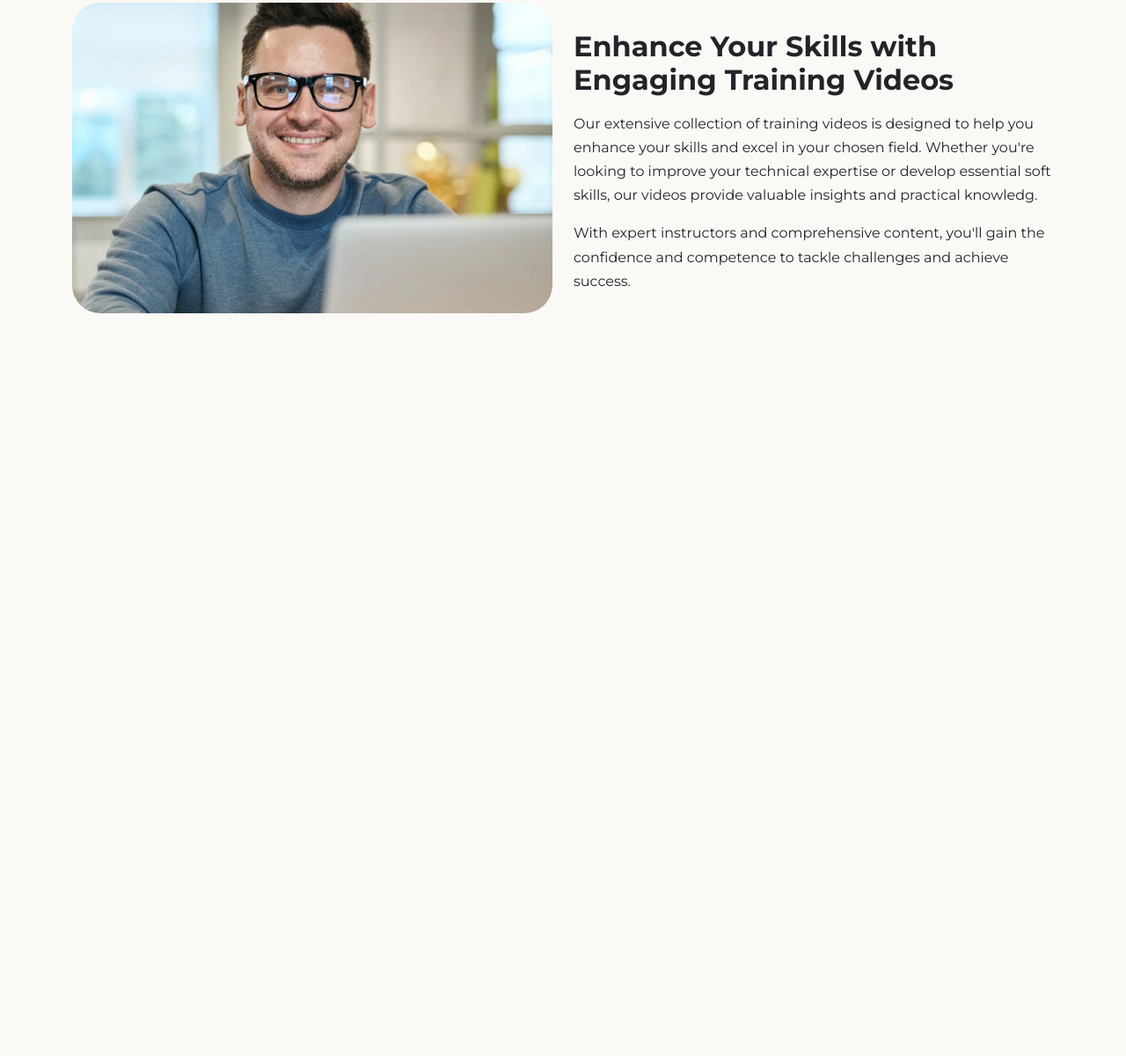
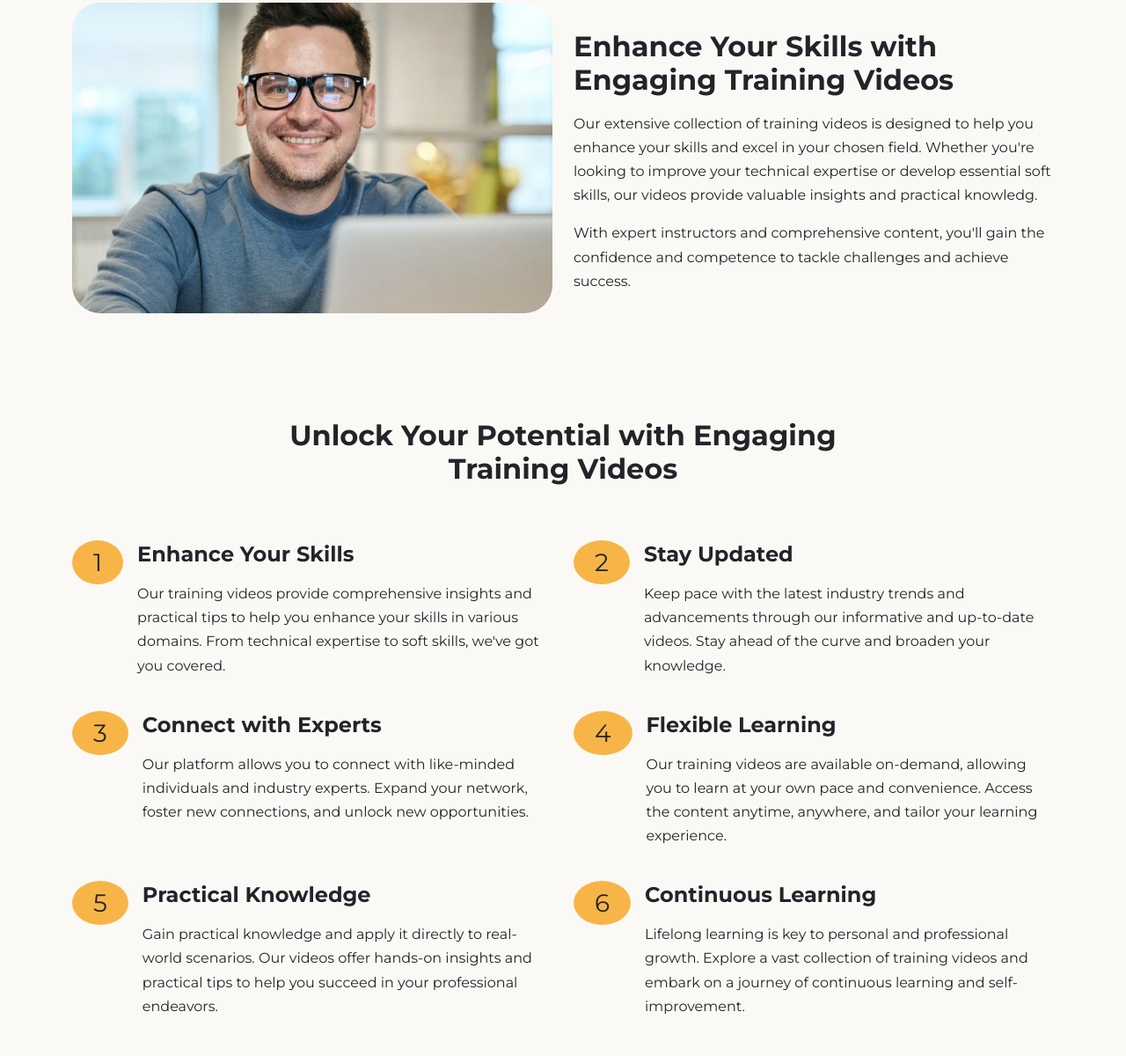
Before and after one commit to s-khodjaev/corso-website, a website: page index.html in a window 1280 px wide. Shown: the part 1685-2885 px from the top of the page at 88% size. Before the commit the page ends 2161 px from the top, so only its background shows below. Drawn offline with nearby package versions, Linux system fonts and the light colour scheme; files that its build step writes are made by us from their sources.

Commit message:
added points section

```diff
--- a/index.html
+++ b/index.html
@@ -268,6 +268,116 @@
       </div>
     </section>
 
+    <!-- Points -->
+    <section class="points pb-5">
+      <div class="container">
+        <div class="row text-center mb-5">
+          <div class="col-md-8 offset-md-2">
+            <h2>Unlock Your Potential with Engaging Training Videos</h2>
+          </div>
+        </div>
+        <div class="row">
+          <!-- Points 1 -->
+          <div class="col-md-6 mb-4">
+            <div class="d-flex gap-3">
+              <div class="number">
+                <span class="bg-primary py-2 px-4 fs-3 rounded-circle">1</span>
+              </div>
+              <div>
+                <h3 class="fs-4">Enhance Your Skills</h3>
+                <p>
+                  Our training videos provide comprehensive insights and
+                  practical tips to help you enhance your skills in various
+                  domains. From technical expertise to soft skills, we've got
+                  you covered.
+                </p>
+              </div>
+            </div>
+          </div>
+          <!-- Points 2 -->
+          <div class="col-md-6 mb-4">
+            <div class="d-flex gap-3">
+              <div class="number">
+                <span class="bg-primary py-2 px-4 fs-3 rounded-circle">2</span>
+              </div>
+              <div>
+                <h3 class="fs-4">Stay Updated</h3>
+                <p>
+                  Keep pace with the latest industry trends and advancements
+                  through our informative and up-to-date videos. Stay ahead of
+                  the curve and broaden your knowledge.
+                </p>
+              </div>
+            </div>
+          </div>
+          <!-- Points 3 -->
+          <div class="col-md-6 mb-4">
+            <div class="d-flex gap-3">
+              <div class="number">
+                <span class="bg-primary py-2 px-4 fs-3 rounded-circle">3</span>
+              </div>
+              <div>
+                <h3 class="fs-4">Connect with Experts</h3>
+                <p>
+                  Our platform allows you to connect with like-minded
+                  individuals and industry experts. Expand your network, foster
+                  new connections, and unlock new opportunities.
+                </p>
+              </div>
+            </div>
+          </div>
+          <!-- Points 4 -->
+          <div class="col-md-6 mb-4">
+            <div class="d-flex gap-3">
+              <div class="number">
+                <span class="bg-primary py-2 px-4 fs-3 rounded-circle">4</span>
+              </div>
+              <div>
+                <h3 class="fs-4">Flexible Learning</h3>
+                <p>
+                  Our training videos are available on-demand, allowing you to
+                  learn at your own pace and convenience. Access the content
+                  anytime, anywhere, and tailor your learning experience.
+                </p>
+              </div>
+            </div>
+          </div>
+          <!-- Points 5 -->
+          <div class="col-md-6 mb-4">
+            <div class="d-flex gap-3">
+              <div class="number">
+                <span class="bg-primary py-2 px-4 fs-3 rounded-circle">5</span>
+              </div>
+              <div>
+                <h3 class="fs-4">Practical Knowledge</h3>
+                <p>
+                  Gain practical knowledge and apply it directly to real-world
+                  scenarios. Our videos offer hands-on insights and practical
+                  tips to help you succeed in your professional endeavors.
+                </p>
+              </div>
+            </div>
+          </div>
+          <!-- Points 6 -->
+          <div class="col-md-6 mb-4">
+            <div class="d-flex gap-3">
+              <div class="number">
+                <span class="bg-primary py-2 px-4 fs-3 rounded-circle">6</span>
+              </div>
+              <div>
+                <h3 class="fs-4">Continuous Learning</h3>
+                <p>
+                  Lifelong learning is key to personal and professional growth.
+                  Explore a vast collection of training videos and embark on a
+                  journey of continuous learning and self-improvement.
+                </p>
+              </div>
+            </div>
+          </div>
+        </div>
+      </div>
+    </section>
+
     <script src="js/bootstrap.bundle.min.js"></script>
     <script src="js/script.js"></script>
   </body>
```
